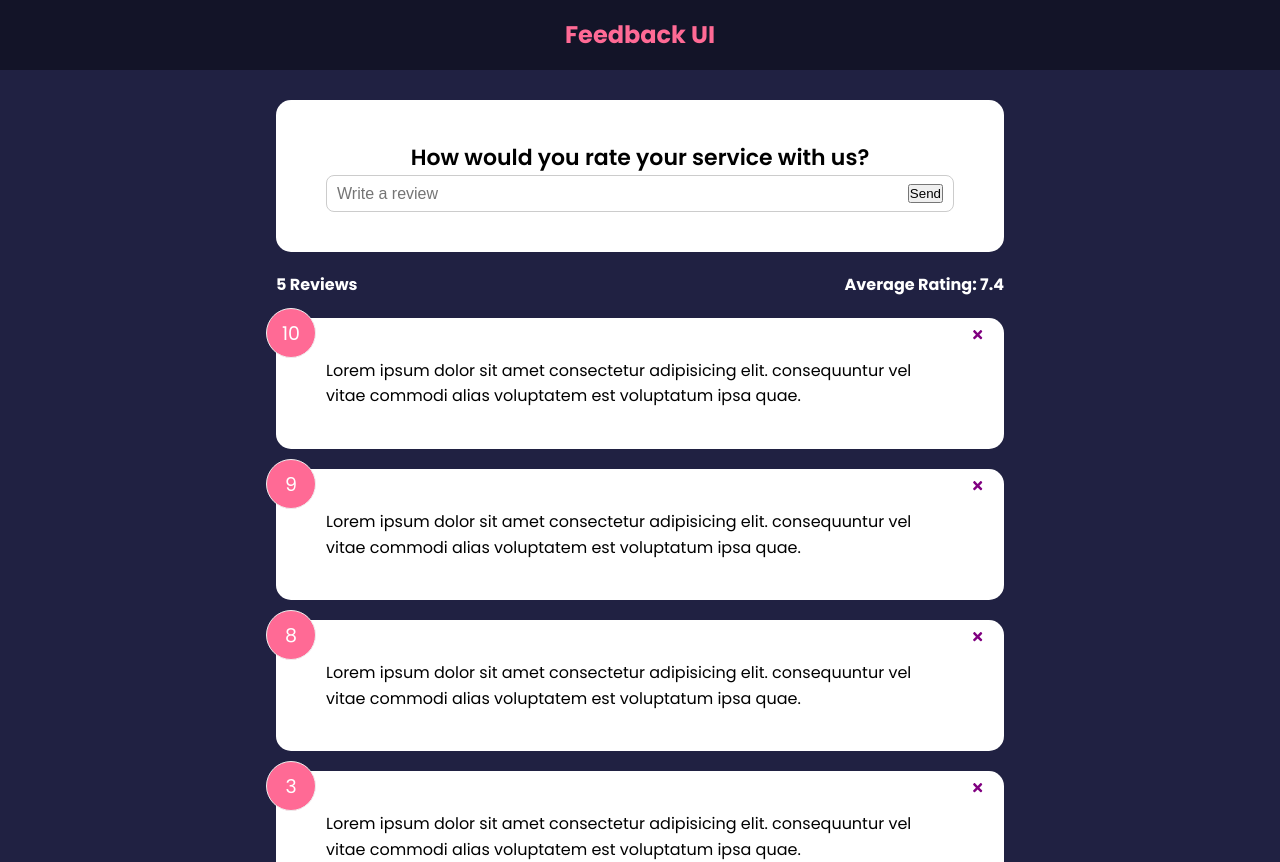
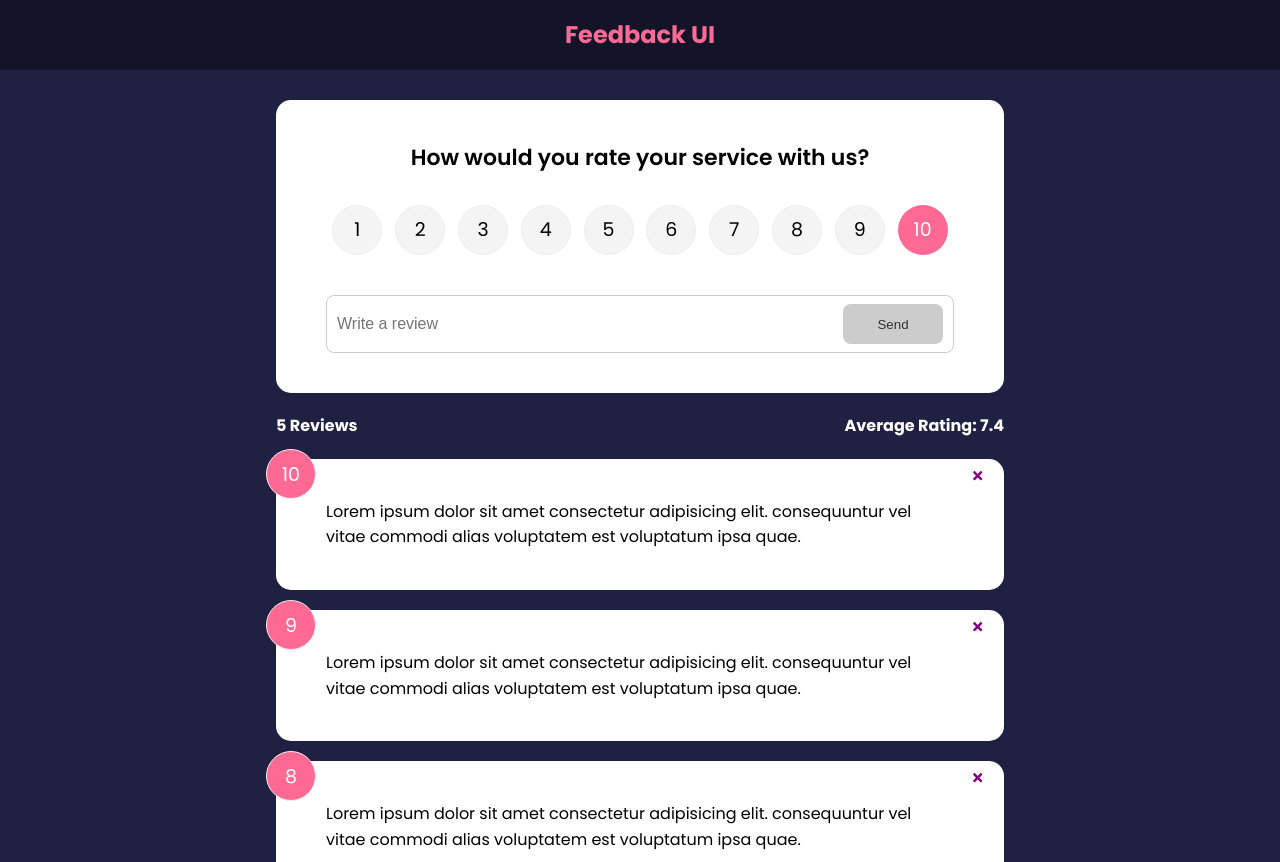
Before and after one commit to emcknight/feedback-app, a React (Create React App) app: page / in a window 1280 px wide. Shown: the top 862 px of the page. Built offline with nearby package versions, Linux system fonts and the light colour scheme.

Commit message:
Submit rating finished

```diff
--- a/package.json
+++ b/package.json
@@ -6,10 +6,12 @@
     "@testing-library/jest-dom": "^5.17.0",
     "@testing-library/react": "^13.4.0",
     "@testing-library/user-event": "^13.5.0",
+    "framer-motion": "^4.1.17",
     "react": "^18.2.0",
     "react-dom": "^18.2.0",
     "react-icons": "^4.11.0",
     "react-scripts": "^5.0.1",
+    "uuid": "^9.0.1",
     "web-vitals": "^2.1.4"
   },
   "scripts": {
--- a/src/App.js
+++ b/src/App.js
@@ -4,6 +4,7 @@
 import FeedbackList from "./components/FeedbackList"
 import FeedbackStats from "./components/FeedbackStats"
 import FeedbackForm from "./components/FeedbackForm"
+import { v4 as uuidv4 } from 'uuid'
 
 function App(){
     const [feedback, setFeedback] = useState(FeedbackData)
@@ -13,13 +14,17 @@
         }
 
     }
+    const addFeedback = (newFeedback) => {
+        newFeedback.id = uuidv4()
+        setFeedback([newFeedback, ...feedback])
+    }
 
     return(
         <>
             <Header  />
 
             <div className="container">
-                <FeedbackForm />
+                <FeedbackForm handleAdd={addFeedback} />
                 <FeedbackStats feedback={feedback}/>
                 <FeedbackList
                     feedback={feedback}
--- a/src/components/FeedbackForm.jsx
+++ b/src/components/FeedbackForm.jsx
@@ -1,22 +1,53 @@
 import {useState} from 'react'
 import Card from "./shared/Card"
+import Button from './shared/Button'
+import RatingSelect from './RatingSelect'
 
-function FeedbackForm() {
+function FeedbackForm({handleAdd}) {
   const [text, setText] = useState('')
+  const [rating, setRating] = useState(10)
+  const [btnDisabled, setBtnDisabled] = useState(true)
+  const [message, setMessage] = useState('')
 
-  const handleTextChange = (e) => {
-    setText(e.target.value)
+
+  const handleTextChange = ({target: {value} }) => {
+    if (value === '') {
+      setBtnDisabled(true)
+      setMessage(null)
+    } else if(value !== '' && value.trim().length < 10){
+      setBtnDisabled(true)
+      setMessage('Text must be at least 10 characters.')
+    } else {
+      setBtnDisabled(false)
+      setMessage(null)
+    }
+    setText(value)
+  }
+
+  const handleSubmit = (e) => {
+    e.preventDefault()
+    if(text.trim().length >= 10){
+      const newFeedback = {
+        text: text,
+        rating: rating,
+      }
+
+      handleAdd(newFeedback)
+
+      setText('')
+    }
   }
 
   return (
     <Card>
-      <form>
+      <form onSubmit={handleSubmit}>
         <h2>How would you rate your service with us?</h2>
-        {/* {todo: Rating select Component} */}
+        <RatingSelect select={(rating) => setRating(rating)}/>
         <div className="input-group">
           <input onChange={handleTextChange} type="text" placeholder="Write a review" value={text}/>
-          <button type="submit">Send</button>
+          <Button type="submit" isDisabled={btnDisabled}>Send</Button>
         </div>
+        {message && <div className="message">{message}</div>}
       </form>
     </Card>
   )
--- a/src/components/FeedbackList.jsx
+++ b/src/components/FeedbackList.jsx
@@ -1,5 +1,6 @@
 import FeedbackItem from "./FeedbackItem"
 import PropTypes from 'prop-types'
+import { motion, AnimatePresence} from 'framer-motion'
 
 function FeedbackList({feedback, handleDelete}) {
   if(!feedback || feedback.length === 0){
@@ -8,14 +9,24 @@
 
   return (
     <div className="feedback-list">
+      <AnimatePresence>
       {feedback.map((item) => (
-        <FeedbackItem
+        <motion.div
           key={item.id}
-          item={item}
-          handleDelete={handleDelete}
-        />
+          initial={{opacity: 0}}
+          animate={{opacity: 1}}
+          exit={{opacity: 0}}
+        >
+          <FeedbackItem
+            key={item.id}
+            item={item}
+            handleDelete={handleDelete}
+          />
+        </motion.div>
       ))}
+      </AnimatePresence>
     </div>
+
   )
 }
 
--- /dev/null
+++ b/src/components/RatingSelect.jsx
@@ -0,0 +1,30 @@
+import {useState} from 'react'
+
+function RatingSelect({select}) {
+const [selected, setSelected] = useState(10)
+
+const handleChange = (e) => {
+  setSelected(+e.currentTarget.value)
+  select(+e.currentTarget.value)
+}
+
+  return (
+    <ul className='rating'>
+      {Array.from({ length: 10 }, (_, i) => (
+        <li key={`rating-${i + 1}`}>
+          <input
+            type='radio'
+            id={`num${i + 1}`}
+            name='rating'
+            value={i + 1}
+            onChange={handleChange}
+            checked={selected === i + 1}
+          />
+          <label htmlFor={`num${i + 1}`}>{i + 1}</label>
+        </li>
+      ))}
+    </ul>
+  )
+}
+
+export default RatingSelect
--- a/src/components/shared/Button.jsx
+++ b/src/components/shared/Button.jsx
@@ -0,0 +1,24 @@
+import PropTypes from 'prop-types'
+
+function Button({ children, version, type, isDisabled}) {
+  return (
+    <button type={type} disabled={isDisabled} className={`btn btn-${version}`}>
+      {children}
+    </button>
+  )
+}
+
+Button.defaultProps = {
+  version: 'primary',
+  type: 'button',
+  isDisabled: false
+}
+
+Button.propTypes = {
+  children: PropTypes.node.isRequired,
+  version: PropTypes.string,
+  type: PropTypes.string,
+  isDisabled: PropTypes.bool,
+}
+
+export default Button
```
Also changed, not shown: 1 other file (tests, documents, lock files or other folders).
